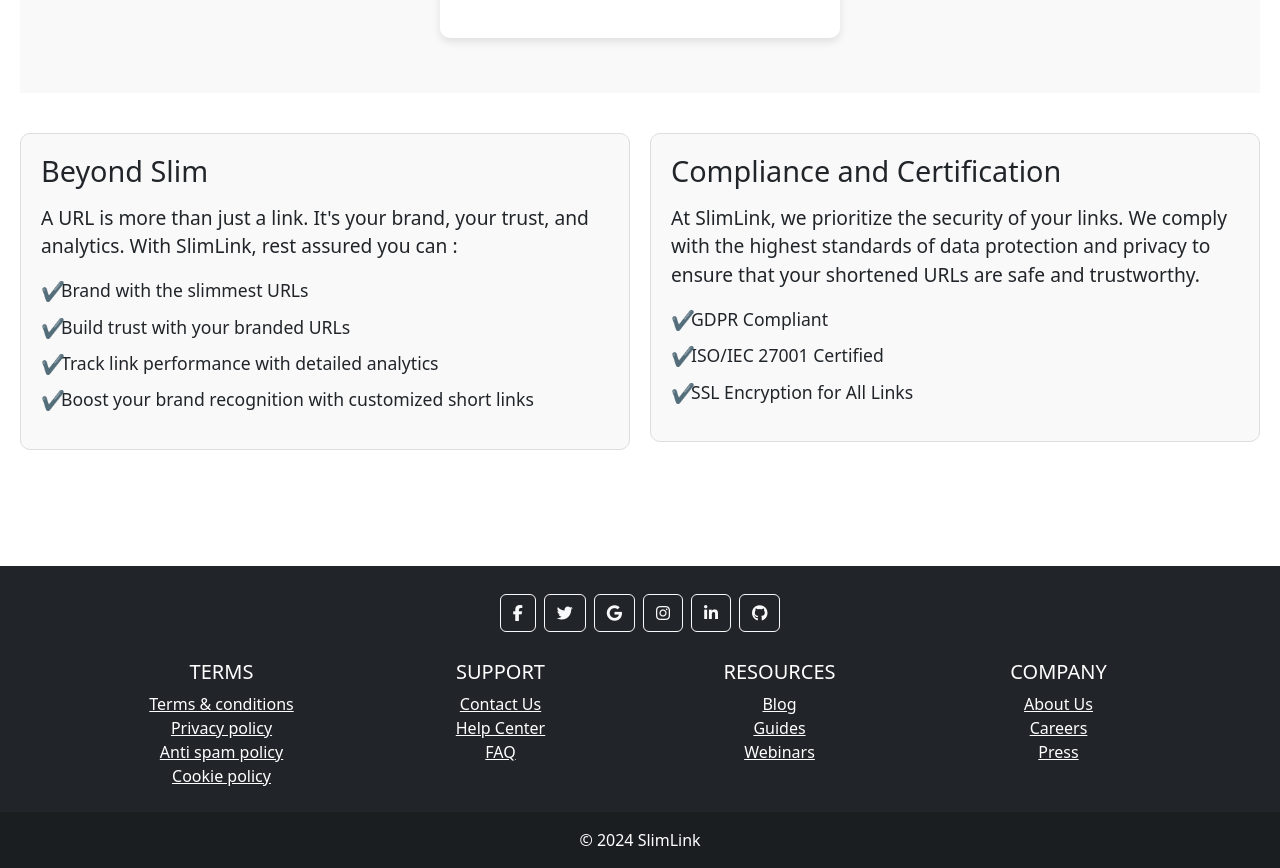
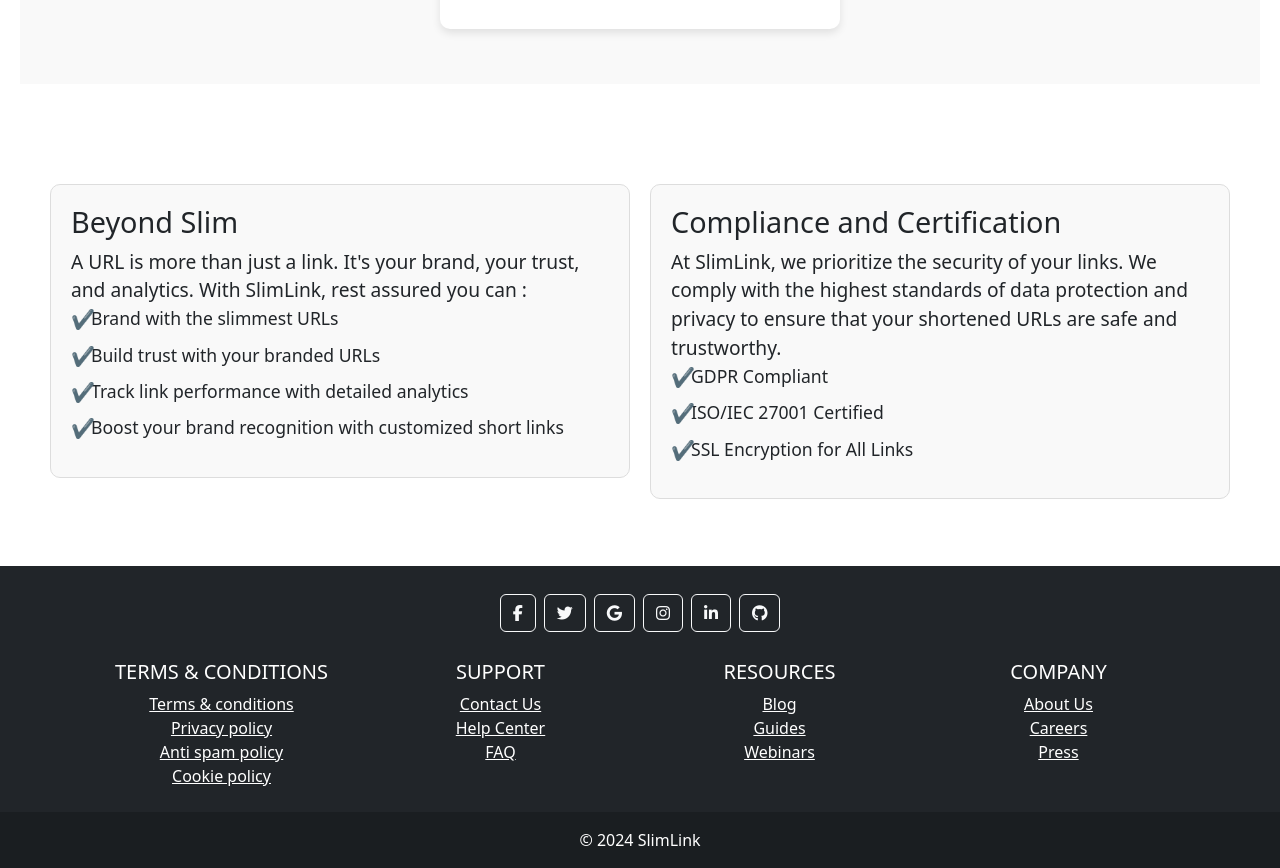
Before and after one commit to PranavDonepudi/SlimLink, a React (Create React App) app in the folder SlimLink/slimlink-frontend/: page / in a window 1280 px wide. Shown: the part 1100-1968 px from the top of the page. Built offline with nearby package versions, Linux system fonts and the light colour scheme.

Commit message:
small front-end stuff

```diff
--- a/SlimLink/slimlink-frontend/src/App.css
+++ b/SlimLink/slimlink-frontend/src/App.css
@@ -93,12 +93,13 @@ h1 {
 }
 
 /* Side-by-Side Layout for Compliance and BeyondSlim */
+/* Adjusting .side-by-side-container */
 .side-by-side-container {
   display: flex;
   gap: 20px;
   justify-content: center;
   align-items: flex-start;
-  margin: 40px 0; /* Adding margin to space it out */
+  margin: 100px 30px 0px; /* Remove any bottom margin */
 }
 
 .compliance-certification, .beyond-slim {
@@ -108,11 +109,11 @@ h1 {
 
 .compliance-certification h2, .beyond-slim h2 {
   font-size: 1.8rem;
-  margin-bottom: 15px;
 }
 
 .compliance-certification p, .beyond-slim p {
   font-size: 1.2rem;
+  margin-bottom: auto;
 }
 
 .compliance-certification ul, .beyond-slim ul {
@@ -229,8 +230,12 @@ h1 {
   color: #fff;
   padding: 20px;
   text-align: center;
-  margin-top: 40px;
-  position: relative;
+  margin-top: 0;
+  overflow: hidden;
+  border-top: none;
+  position: absolute; /* Position footer at the bottom */
+  bottom: 0;
+  width: 100%; /* Ensure footer spans the full width of the page */
 }
 
 .footer .social-icons {
@@ -242,7 +247,6 @@ h1 {
   font-size: 1.5rem;
   margin: 10px;
 }
-
 
 .footer-text {
   font-size: 0.9rem;
--- a/SlimLink/slimlink-frontend/src/App.js
+++ b/SlimLink/slimlink-frontend/src/App.js
@@ -1,17 +1,18 @@
 // In UrlShortener Component (in App.js)
 // Run "npm install mdb-react-ui-kit" & "npm install @fortawesome/fontawesome-free" to implement footer
 
-import React, { useState } from 'react';
+import ComplianceAndCertification from './Pages/ComplianceAndCertification';
 import { BrowserRouter as Router, Routes, Route } from 'react-router-dom';
-import NavBar from './NavBar';
-import Login from './Pages/Login';
-import './App.css';
-import logo from './logo.jpeg';
-import ComplianceAndCertification from './Pages/ComplianceAndCertification';
+import { signInWithEmailAndPassword } from 'firebase/auth';
 import '@fortawesome/fontawesome-free/css/all.min.css';
 import BeyondSlim from './Pages/BeyondSlim';
+import React, { useState } from 'react';
+import Login from './Pages/Login';
 import About from './Pages/About';
 import Plans from './Pages/Plans';
+import logo from './logo.jpeg';
+import NavBar from './NavBar';
+import './App.css';
 import {
   MDBFooter,
   MDBContainer,
@@ -48,12 +49,16 @@ function UrlShortener() {
     };
   };
 
+  const scrollIncrement = 0.25;
   const scrollToBottom = () => {
+    const currentScroll = window.scrollY || document.documentElement.scrollTop;
+    const targetScroll = currentScroll + document.documentElement.scrollHeight * scrollIncrement;
+
     window.scrollTo({
-      top: document.documentElement.scrollHeight,
-      behavior: 'smooth',
-    });
-  };
+      top: targetScroll,
+      behavior: 'smooth'
+    })
+  }
 
   return (
     <div className="content-container">
@@ -111,8 +116,8 @@ function UrlShortener() {
 
       {/*container for side-by-side layout */}
       <div className="side-by-side-container">
-      <BeyondSlim />
-      <ComplianceAndCertification />
+        <BeyondSlim />
+        <ComplianceAndCertification />
       </div>
 
       <button className="scroll-down-button" onClick={scrollToBottom}>Scroll for More</button>
@@ -156,7 +161,7 @@ function App() {
             </MDBBtn>
           </section>
 
-          {/* <section className="email">
+        {/* <section className="email">
             <form action="">
               <MDBRow className="d-flex justify-content-center">
                 <MDBCol size="auto">
@@ -174,12 +179,13 @@ function App() {
                 </MDBCol>
               </MDBRow>
             </form>
-          </section> */}
+          </section>
+        */}
 
           <section className="terms">
             <MDBRow>
               <MDBCol lg="3" md="6" className="mb-4 mb-md-0">
-                <h5 className="text-uppercase">Terms</h5>
+                <h5 className="text-uppercase">Terms & Conditions</h5>
                 <ul className="list-unstyled mb-0">
                   <li><a href="#!" className="text-white">Terms & conditions</a></li>
                   <li><a href="#!" className="text-white">Privacy policy</a></li>
@@ -216,14 +222,15 @@ function App() {
               </MDBCol>
             </MDBRow>
           </section>
-{/*
+        {/*
           <section className="mb-4">
             <p>
               Lorem ipsum dolor sit amet consectetur adipisicing elit. Sunt distinctio earum repellat quaerat
               voluptatibus placeat nam, commodi optio pariatur est quia magnam eum harum corrupti dicta, aliquam
               sequi voluptate quas.
             </p>
-          </section> */}
+          </section>
+        */}
 
         </MDBContainer>
         <div className="text-center p-3" style={{ backgroundColor: "rgba(0, 0, 0, 0.2)" }}>
```
